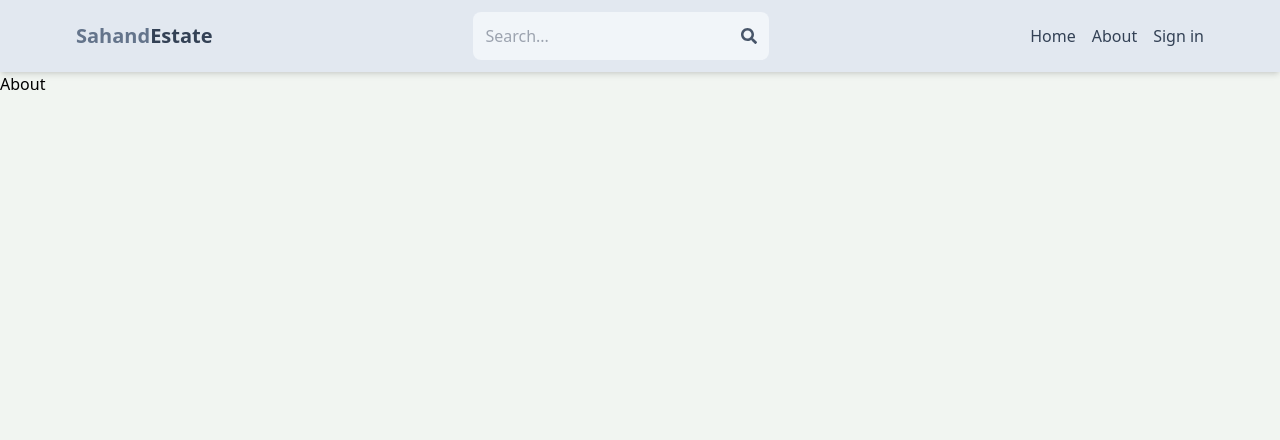
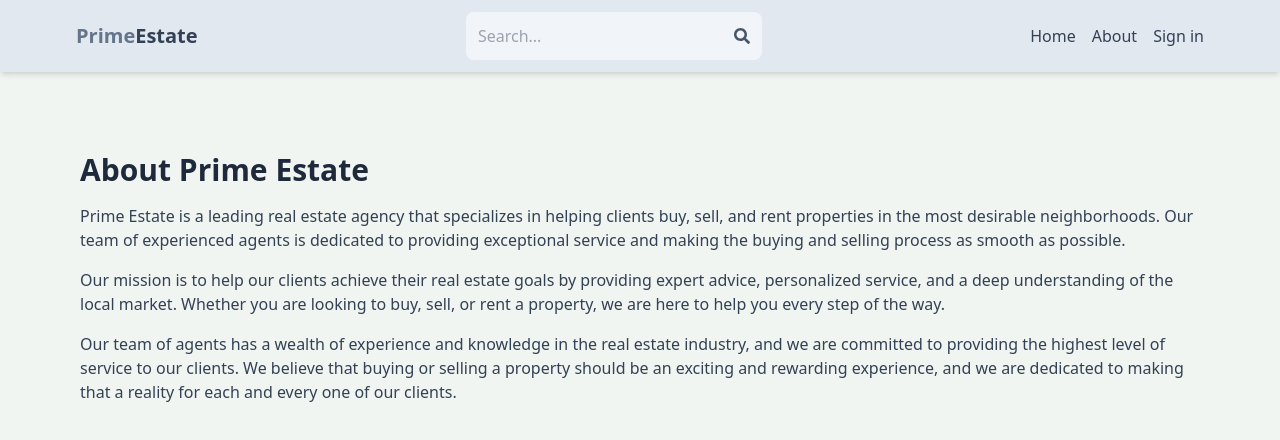
Before and after one commit to pawan-git7979/Real-estate, a React (Vite) app in the folder client/: page /about in a window 1280 px wide. Shown: the top 440 px of the page. Built offline with nearby package versions, Linux system fonts and the light colour scheme; no server answers.

Commit message:
added pre-installation

```diff
--- a/client/index.html
+++ b/client/index.html
@@ -3,7 +3,7 @@
   <head>
     <meta charset="UTF-8" />
     <meta name="viewport" content="width=device-width, initial-scale=1.0" />
-    <title>Real Estate</title>
+    <title>PrimeEstate</title>
   </head>
   <body>
     <div id="root"></div>
--- a/client/src/components/Header.jsx
+++ b/client/src/components/Header.jsx
@@ -27,7 +27,7 @@
       <div className='flex justify-between items-center max-w-6xl mx-auto p-3'>
         <Link to='/'>
           <h1 className='font-bold text-sm sm:text-xl flex flex-wrap'>
-            <span className='text-slate-500'>Sahand</span>
+            <span className='text-slate-500'>Prime</span>
             <span className='text-slate-700'>Estate</span>
           </h1>
         </Link>
--- a/client/src/pages/About.jsx
+++ b/client/src/pages/About.jsx
@@ -2,8 +2,13 @@
 
 export default function About() {
   return (
-    <div>
-      About
+    <div className='py-20 px-4 max-w-6xl mx-auto'>
+      <h1 className='text-3xl font-bold mb-4 text-slate-800'>About Prime Estate</h1>
+      <p className='mb-4 text-slate-700'>Prime Estate is a leading real estate agency that specializes in helping clients buy, sell, and rent properties in the most desirable neighborhoods. Our team of experienced agents is dedicated to providing exceptional service and making the buying and selling process as smooth as possible.</p>
+      <p className='mb-4 text-slate-700'>
+      Our mission is to help our clients achieve their real estate goals by providing expert advice, personalized service, and a deep understanding of the local market. Whether you are looking to buy, sell, or rent a property, we are here to help you every step of the way.
+      </p>
+      <p className='mb-4 text-slate-700'>Our team of agents has a wealth of experience and knowledge in the real estate industry, and we are committed to providing the highest level of service to our clients. We believe that buying or selling a property should be an exciting and rewarding experience, and we are dedicated to making that a reality for each and every one of our clients.</p>
     </div>
   )
 }
--- a/package.json
+++ b/package.json
@@ -6,7 +6,8 @@
   "type": "module",
   "scripts": {
     "dev": "nodemon api/index.js",
-    "start": "node api/index.js"
+    "start": "node api/index.js",
+    "build" : "npm install && npm install --prefix client && npm run build --prefix client"
   },
   "keywords": [],
   "author": "",
```
Also changed, not shown: 1 other file (tests, documents, lock files or other folders).
